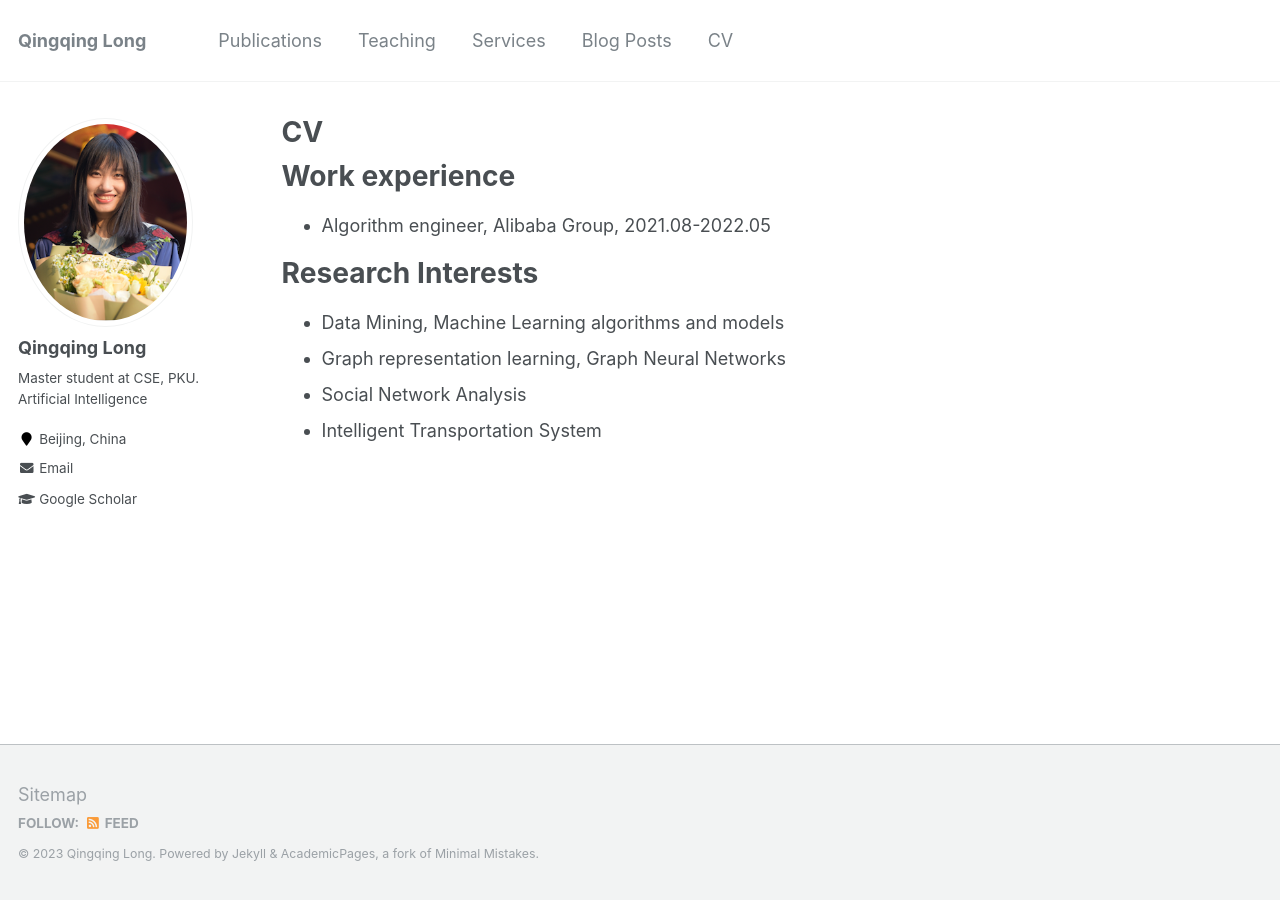
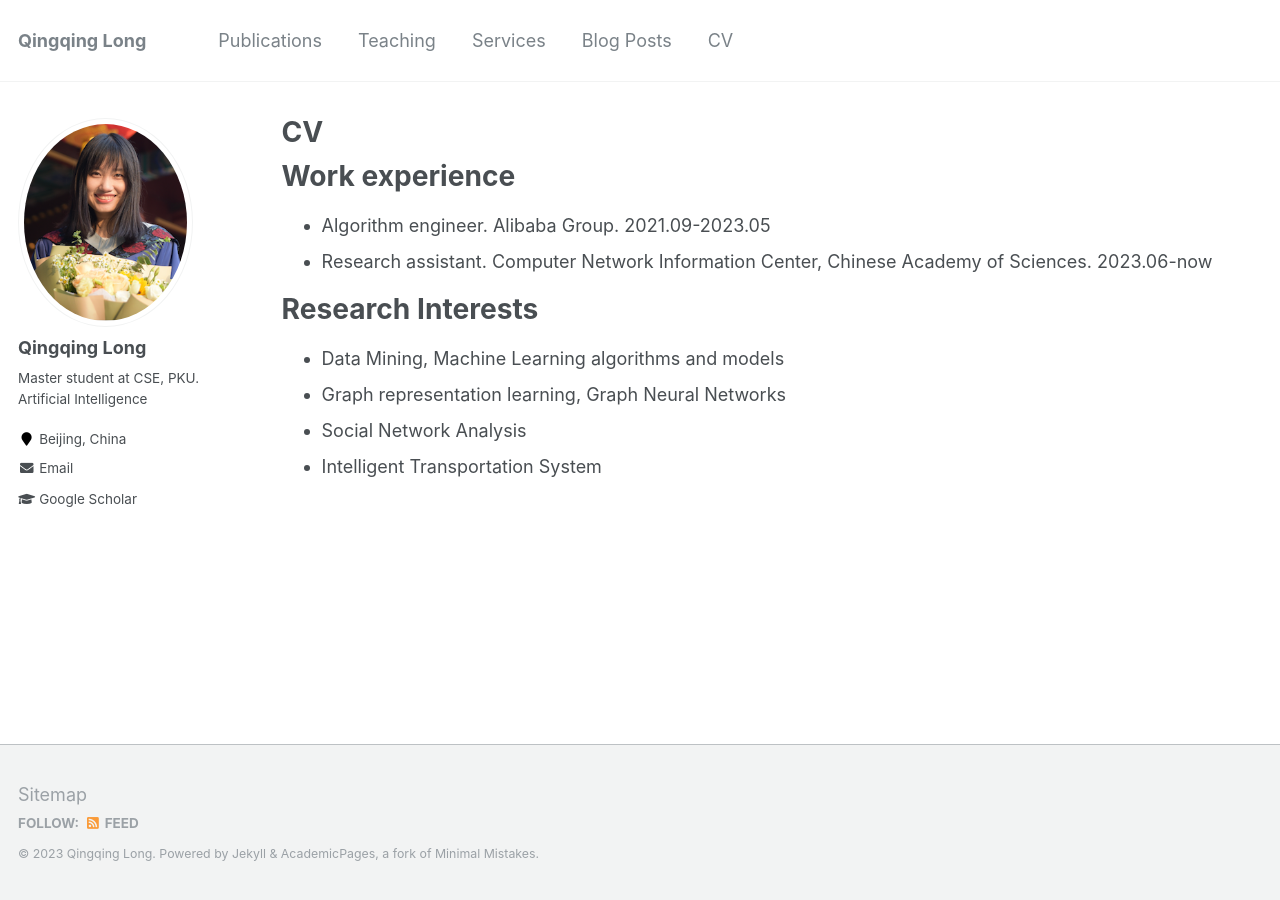
Before and after one commit to YimiAChack/YimiAChack.github.io, a Jekyll site: the page built from _pages/cv.md, in a window 1280 px wide. Built offline with Jekyll 4.4.1, drawn with Linux system fonts in a browser that asks for light colours.

Commit message:
Update cv.md

```diff
--- a/_pages/cv.md
+++ b/_pages/cv.md
@@ -11,7 +11,8 @@ redirect_from:
 
 Work experience
 ======
-- Algorithm engineer, Alibaba Group, 2021.08-2022.05
+- Algorithm engineer. Alibaba Group. 2021.09-2023.05
+- Research assistant. Computer Network Information Center, Chinese Academy of Sciences. 2023.06-now
 
 Research Interests
 ======
```
